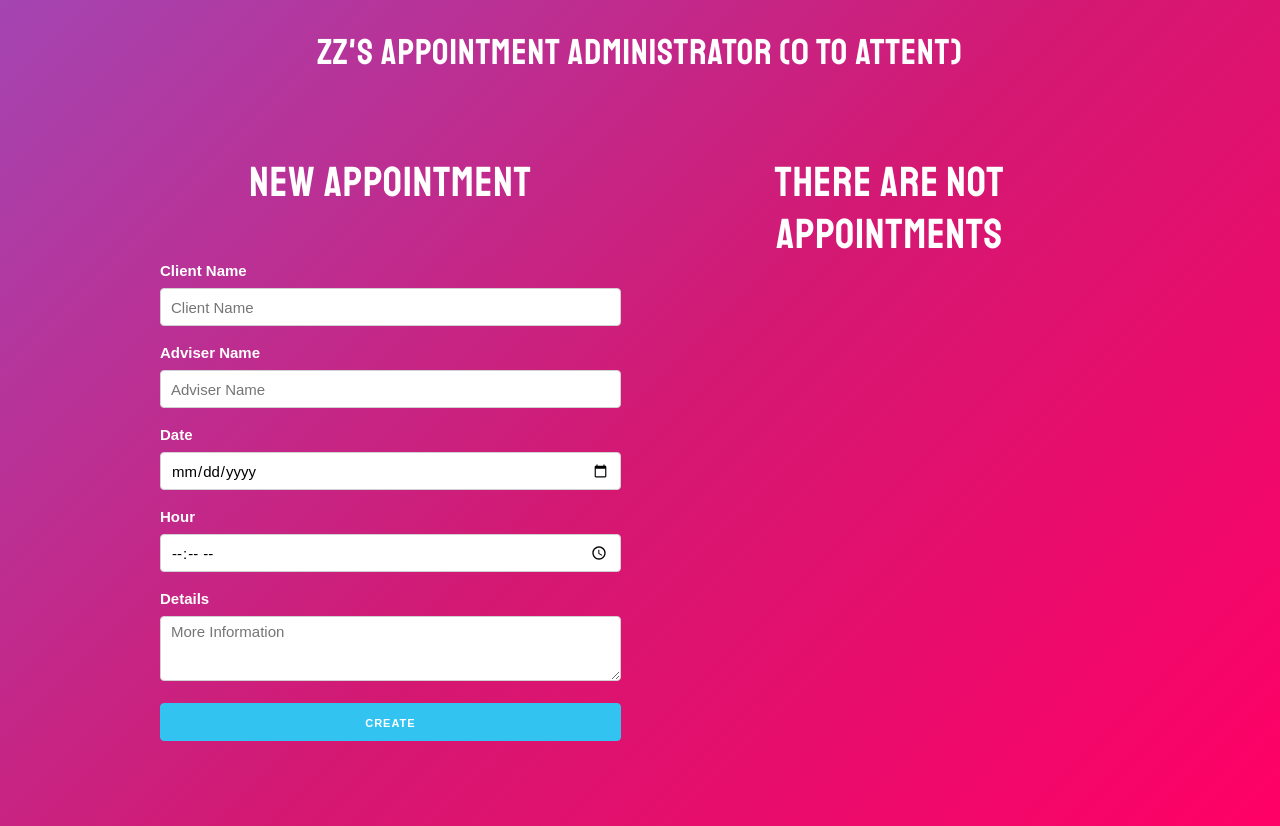
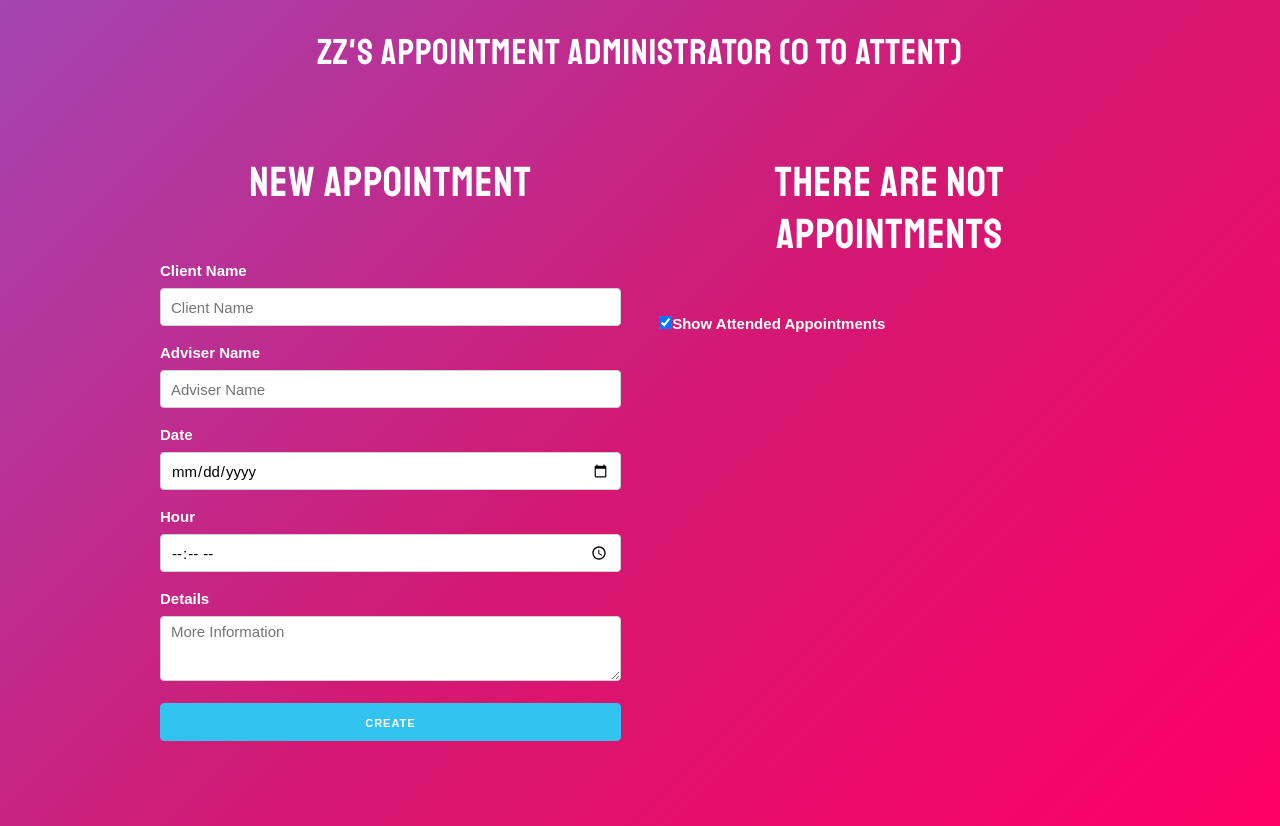
Before and after one commit to MauricioParadaG/appointments, a React (Create React App) app: page / in a window 1280 px wide. Built offline with nearby package versions, Linux system fonts and the light colour scheme.

Commit message:
I created a new feature. A checkbox that shows the attended appointments
I created a new feature. A checkbox that shows the attended appointments. That means that it is now divided between attended and not attended appointments.

```diff
--- a/src/App.js
+++ b/src/App.js
@@ -3,6 +3,7 @@ import FormComponent from './components/form/Form.component';
 import AppointmentComponent from './components/Appointment.component';
 import PropTypes from 'prop-types';
 import { HeaderComponent } from './components/header/Header.component';
+import VisibilityControlComponent from './components/VisibilityControl.component';
 
 function App() {
 
@@ -17,6 +18,11 @@ function App() {
   // Fazt modification
   const [userName, setUserNameState] = useState("ZZ's ");
 
+  // Checkbox Visibility control done complete
+  const [showAttended, setShowAttendedState] = useState(true);
+
+
+  // useEffect for local Storage
   useEffect( () => {
     if(initialAppointments){
       localStorage.setItem('appointments', JSON.stringify(appointments));
@@ -47,8 +53,10 @@ function App() {
   }
 
     // Appointments information - iteration
-  const iteringAppointments = () =>(
-     appointments.map(appointment =>(
+  const iteringAppointments = doneValue =>(
+     appointments
+     .filter(appointment => appointment.done === doneValue)
+     .map(appointment =>(
        <AppointmentComponent
          key={appointment.id}
          appointmentsState={appointment}
@@ -57,9 +65,6 @@ function App() {
        />
      ))
   );
-
-
-
 
 
 
@@ -85,10 +90,26 @@ function App() {
             newAppointment={newAppointment}
           />
         </div>
-      {/** Second Column */}
+        {/** Second Column */}
         <div className="one-half column">
           <h2>{title}</h2>
-          {iteringAppointments()}
+          {iteringAppointments(false)}
+
+          <div>
+          {/** Checkbox - Attended Appointments */}
+           <VisibilityControlComponent
+             description="Attended Appointments"
+             showAttendedState={showAttended}
+             onChangeAttended={checked => setShowAttendedState(checked)}
+           />
+          </div>
+
+          {/** Completed Appointments view */}
+          {
+            showAttended && iteringAppointments(true)
+          }
+
+
         </div>
       </div>
     </div>
--- a/src/components/Appointment.component.js
+++ b/src/components/Appointment.component.js
@@ -10,7 +10,7 @@ const AppointmentComponent = props => (
         <p>Date: <span>{props.appointmentsState.date}</span> </p>
         <p>Hour: <span>{props.appointmentsState.hour}</span> </p>
         <p>Details: <span>{props.appointmentsState.details}</span> </p>
-        <p>Done:
+        <p>Attended:
             <input
             type="checkbox"
             checked={props.appointmentsState.done}
--- a/src/components/VisibilityControl.component.js
+++ b/src/components/VisibilityControl.component.js
@@ -0,0 +1,17 @@
+import React from 'react'
+
+const VisibilityControlComponent = props => (
+    // Html
+    <div>
+        <label htmlFor="form-check-label">
+            <input
+            type="checkbox"
+            checked={props.showAttendedState}
+            onChange={event => props.onChangeAttended(event.target.checked)}
+            />
+            Show {props.description}
+        </label>
+    </div>
+)
+
+export default VisibilityControlComponent
```
